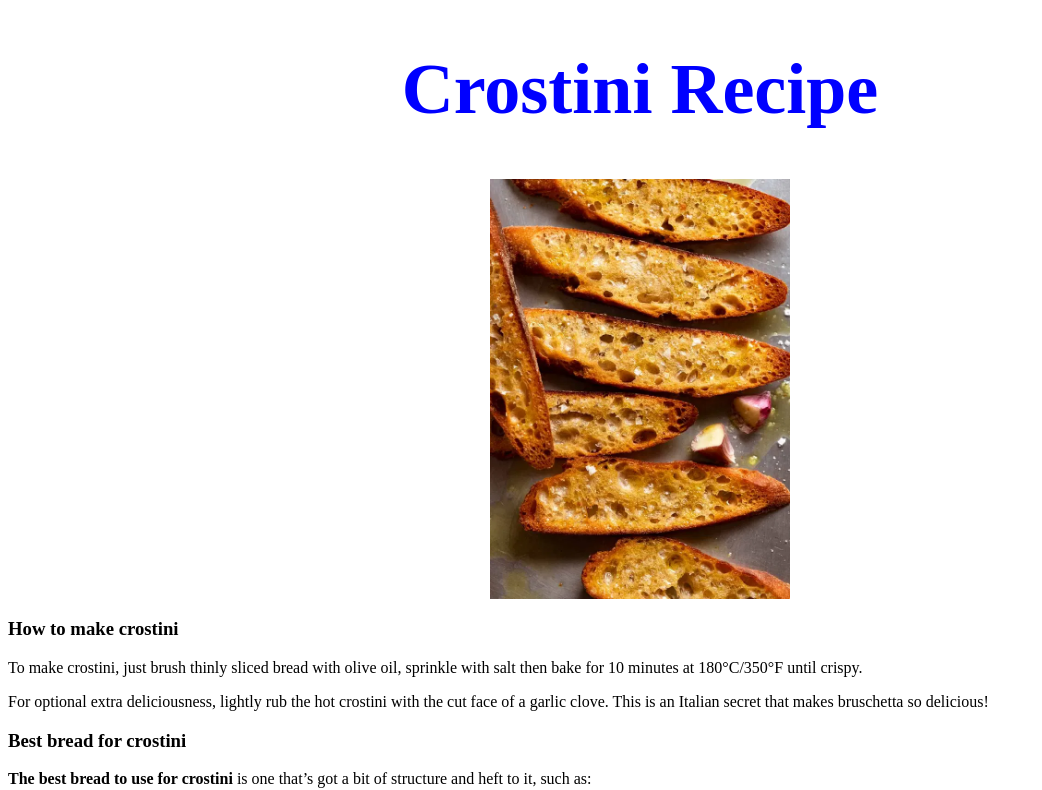
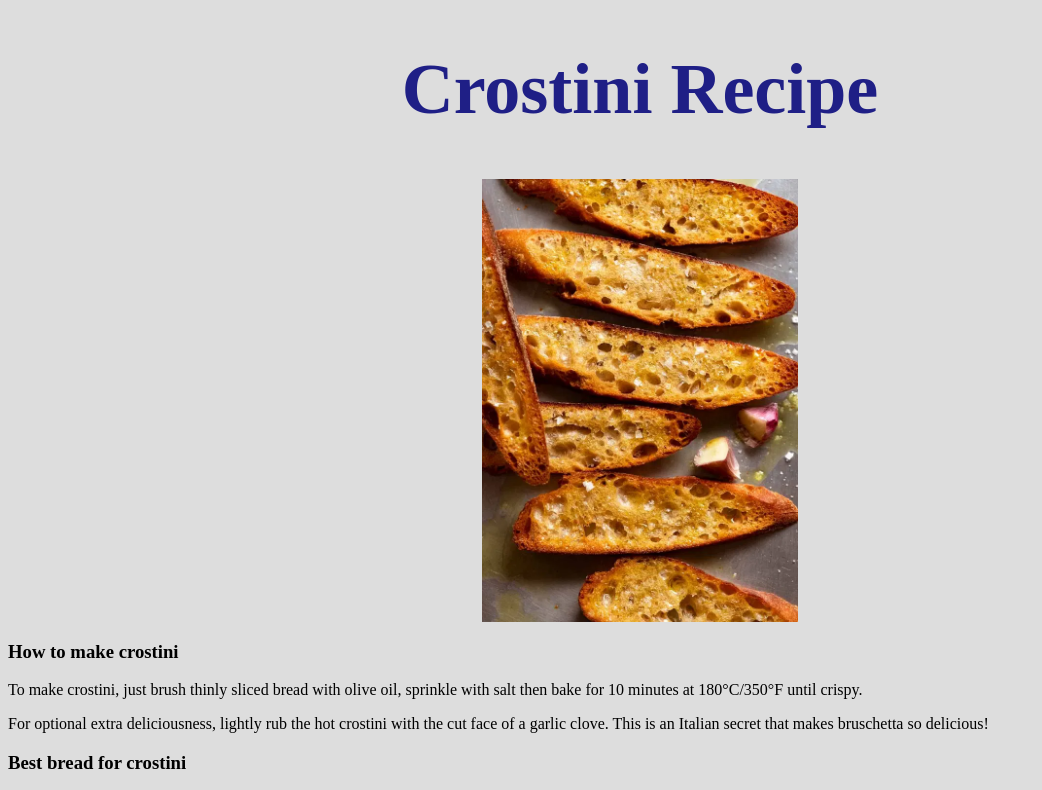
Before and after one commit to joshuaericksteele/odin-recipes, a plain HTML site: page recipes/crostini.html in a window 1280 px wide. Shown: the top 790 px of the page, without its empty margins (0-1042 px from the left). Drawn offline with Linux system fonts and the light colour scheme; files that its build step writes are made by us from their sources.

Commit message:
recipes/anzac_biscuits.html

```diff
--- a/recipes/crostini.html
+++ b/recipes/crostini.html
@@ -4,7 +4,7 @@
     <meta charset="UTF-8">
     <meta http-equiv="X-UA-Compatible" content="IE=edge">
     <meta name="viewport" content="width=device-width, initial-scale=1.0">
-    <link rel="stylesheet" href="style.css">
+    <link rel="stylesheet" href="/style.css">
     <title>Crostini</title>
 </head>
 <body>
--- a/style.css
+++ b/style.css
@@ -1,13 +1,18 @@
+body {
+    background-color: rgb(221, 221, 221);
+}
+
 h1 {
-    color: blue;
+    color: rgb(31, 31, 134);
     font-size: 4.5rem;
     text-align: center;
 }
 img {
-    width: 300px;
+    width: 25%;
     height: auto;
     display: block;
     margin-left: auto;
     margin-right: auto;
 
+
 }
```
